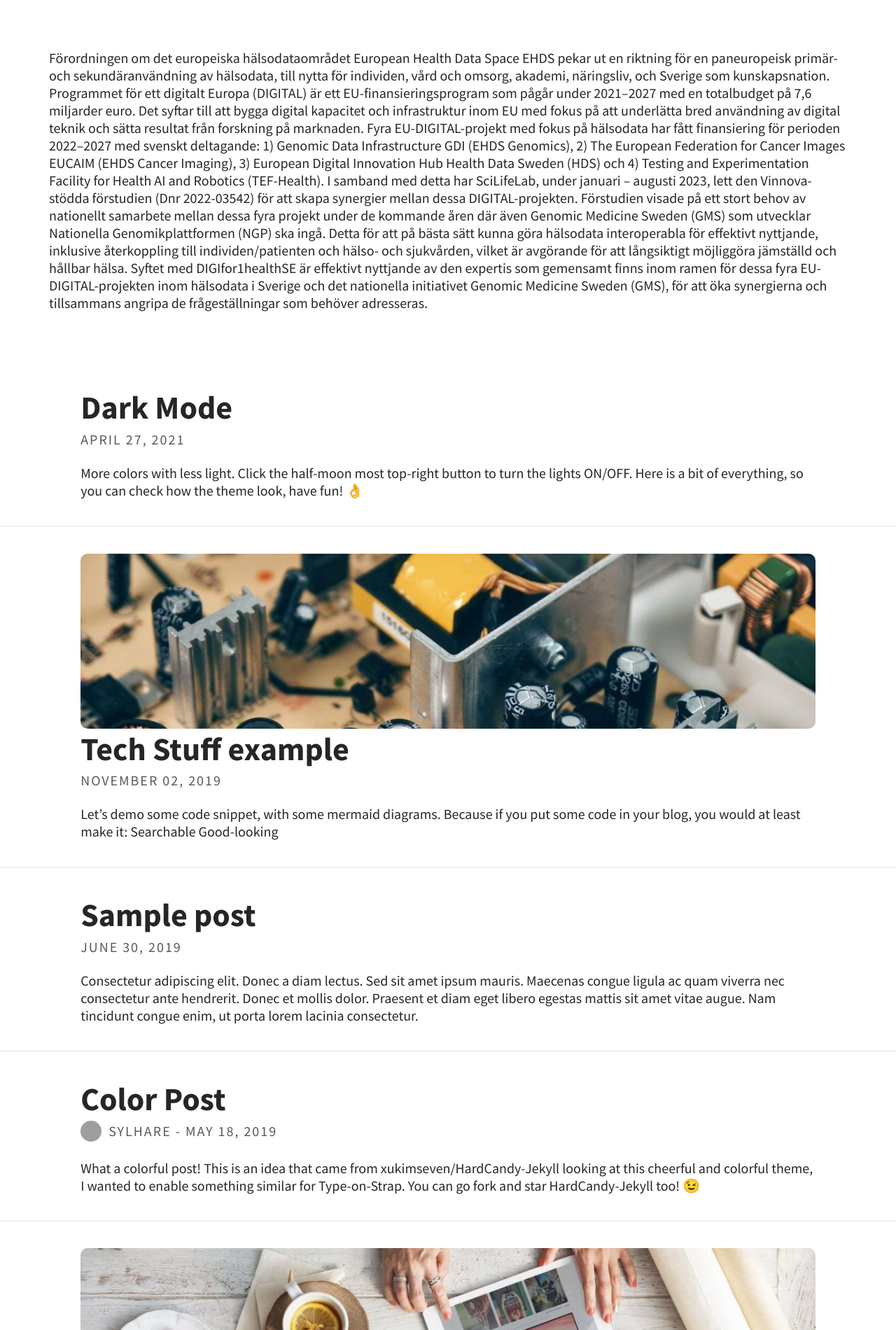
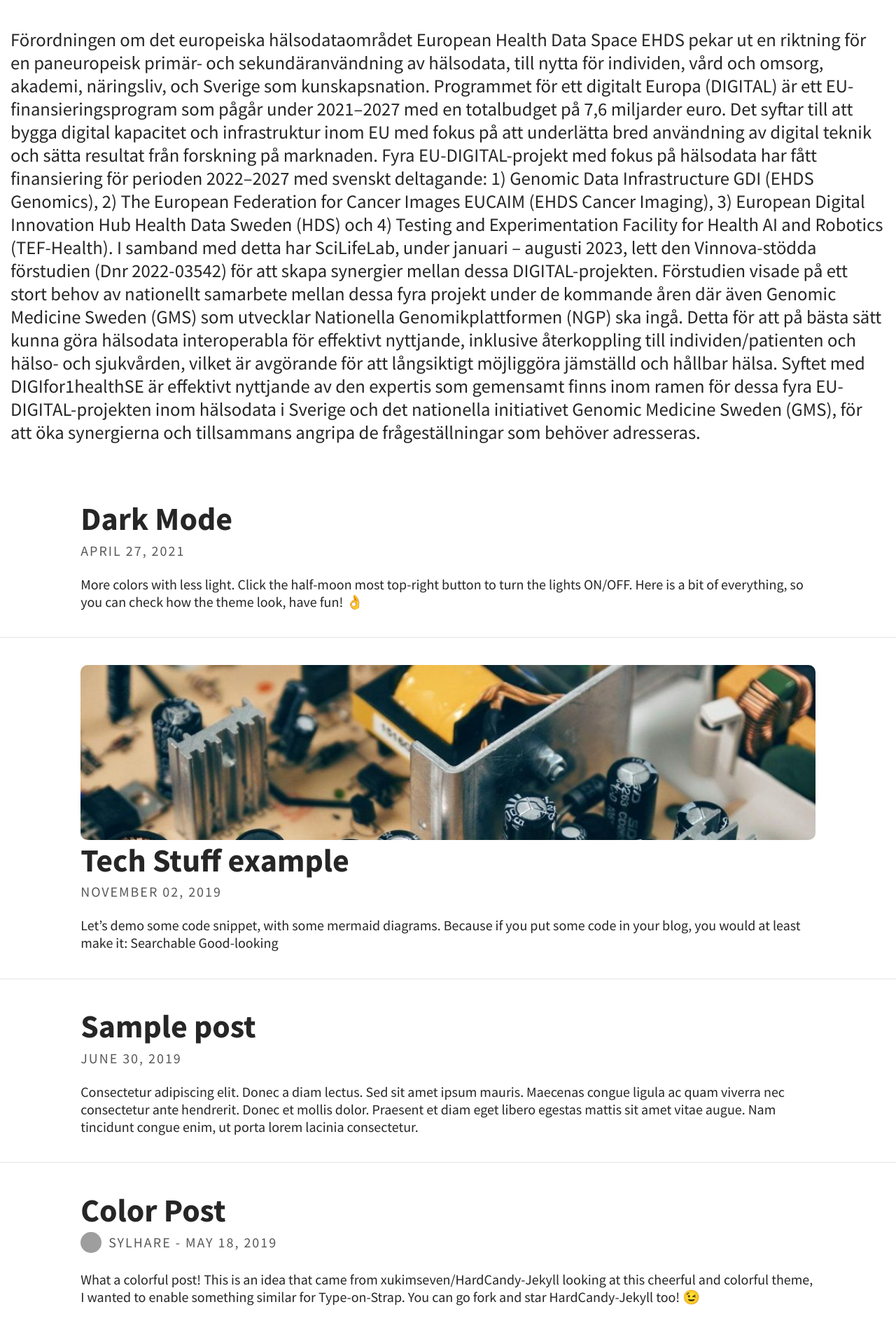
Before and after one commit to ScilifelabDataCentre/DIGIfor1Health_web, a Jekyll site: the page built from index.html, in a window 1280 px wide. Shown: the part 385-2285 px from the top of the page at 70% size. Built offline with Jekyll 4.4.1, drawn with Linux system fonts in a browser that asks for light colours; a script that is not in the unit is left out; the list of posts is cut into pages by our own code; grey boxes are pictures that could not be loaded.

Commit message:
Update _custom.scss

```diff
--- a/_sass/_custom.scss
+++ b/_sass/_custom.scss
@@ -2,7 +2,8 @@
 /* within page/posts */
 
 .home_text {
-  max-width: 1170px;
-  margin: 70px auto;
+  max-width: 1500px;
+  margin: 40px auto;
   padding: 0 15px;
+  font-size: 20pt
 }
```
